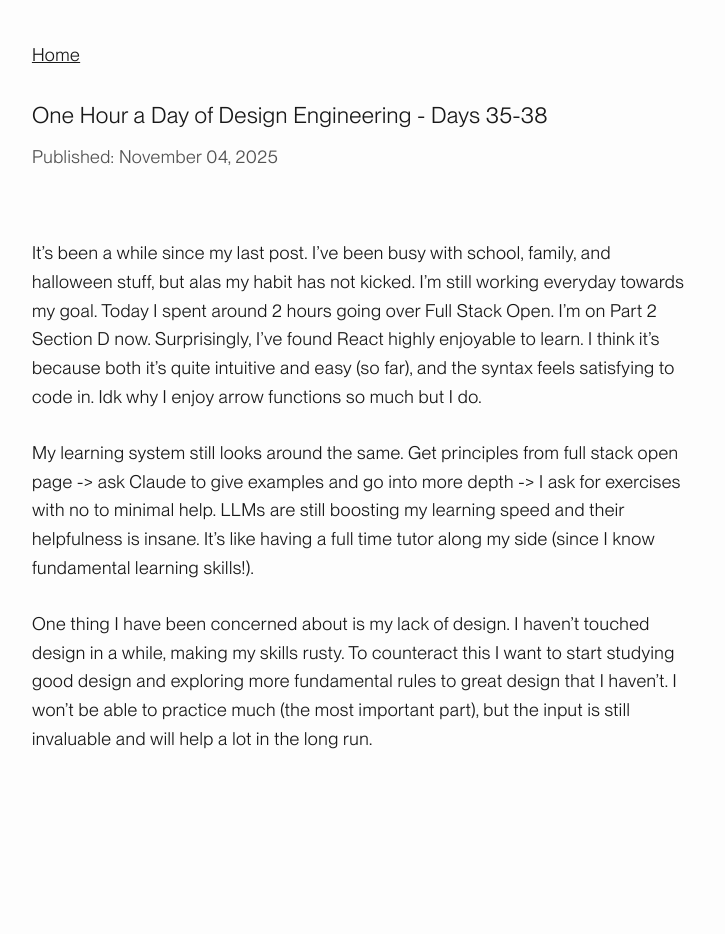
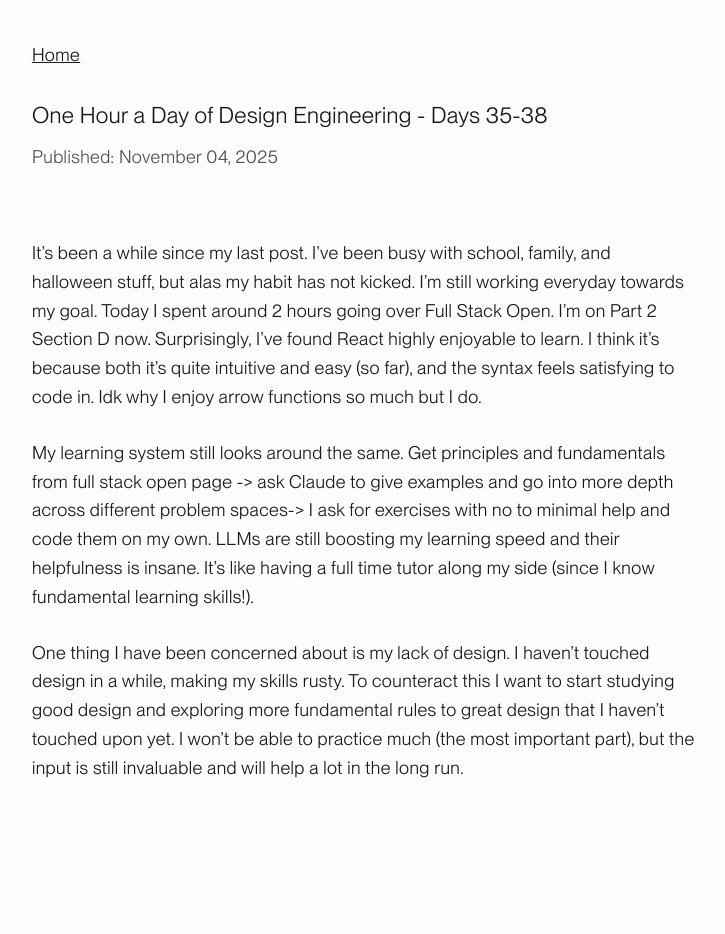
Before and after one commit to pxsswordprotected/personalsite, a Jekyll site: the page built from docs/_posts/hour-day-series/2025-11-04-dayidkk.md, in a window 1280 px wide. Shown: the whole page, without its empty margins (276-1001 px from the left). Built offline with Jekyll 4.4.1, drawn with Linux system fonts in a browser that asks for light colours.

Commit message:
edited post

```diff
--- a/docs/_posts/hour-day-series/2025-11-04-dayidkk.md
+++ b/docs/_posts/hour-day-series/2025-11-04-dayidkk.md
@@ -3,8 +3,9 @@ layout: post
 title: "One Hour a Day of Design Engineering - Days 35-38"
 series_name: One Hour a Day of Design Engineering
 ---
+
 It's been a while since my last post. I've been busy with school, family, and halloween stuff, but alas my habit has not kicked. I'm still working everyday towards my goal. Today I spent around 2 hours going over Full Stack Open. I'm on Part 2 Section D now. Surprisingly, I've found React highly enjoyable to learn. I think it's because both it's quite intuitive and easy (so far), and the syntax feels satisfying to code in. Idk why I enjoy arrow functions so much but I do.
 
-My learning system still looks around the same. Get principles from full stack open page -> ask Claude to give examples and go into more depth -> I ask for exercises with no to minimal help. LLMs are still boosting my learning speed and their helpfulness is insane. It's like having a full time tutor along my side (since I know fundamental learning skills!).
+My learning system still looks around the same. Get principles and fundamentals from full stack open page -> ask Claude to give examples and go into more depth across different problem spaces-> I ask for exercises with no to minimal help and code them on my own. LLMs are still boosting my learning speed and their helpfulness is insane. It's like having a full time tutor along my side (since I know fundamental learning skills!).
 
-One thing I have been concerned about is my lack of design. I haven't touched design in a while, making my skills rusty. To counteract this I want to start studying good design and exploring more fundamental rules to great design that I haven't. I won't be able to practice much (the most important part), but the input is still invaluable and will help a lot in the long run.
+One thing I have been concerned about is my lack of design. I haven't touched design in a while, making my skills rusty. To counteract this I want to start studying good design and exploring more fundamental rules to great design that I haven't touched upon yet. I won't be able to practice much (the most important part), but the input is still invaluable and will help a lot in the long run.
```
